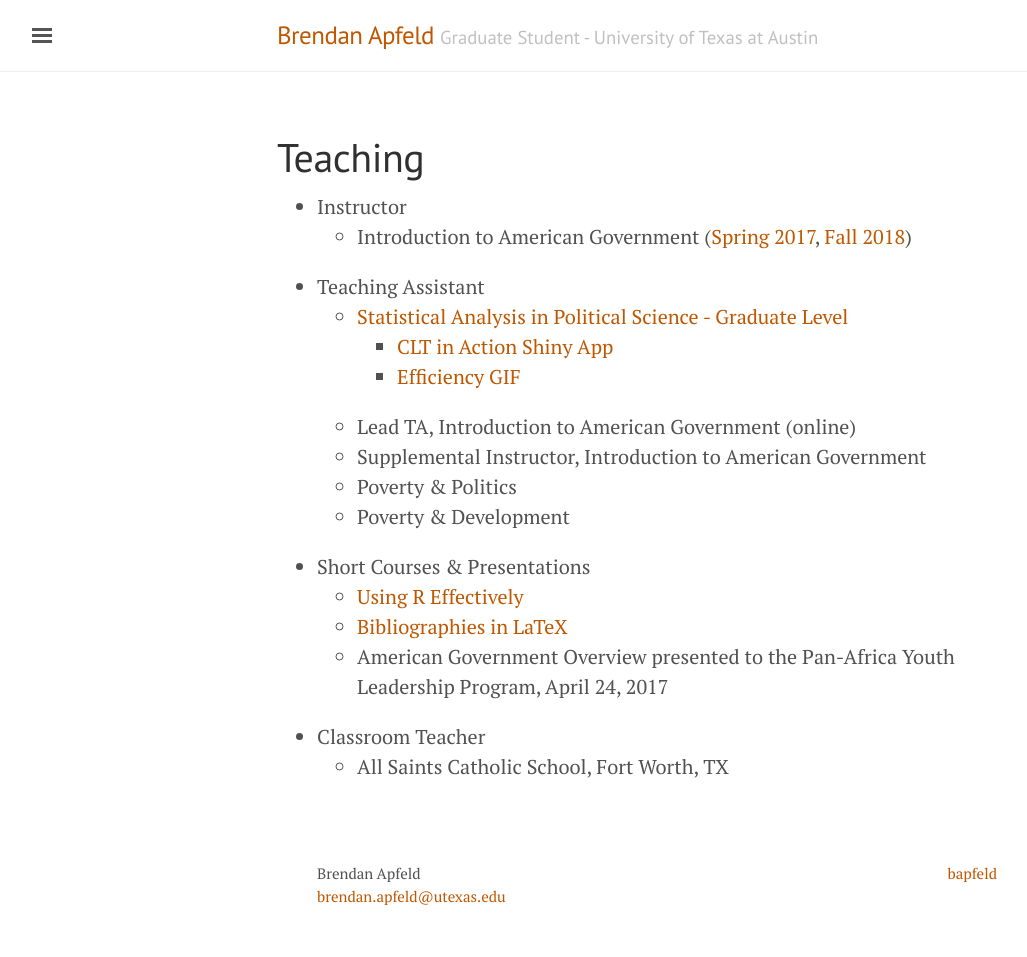
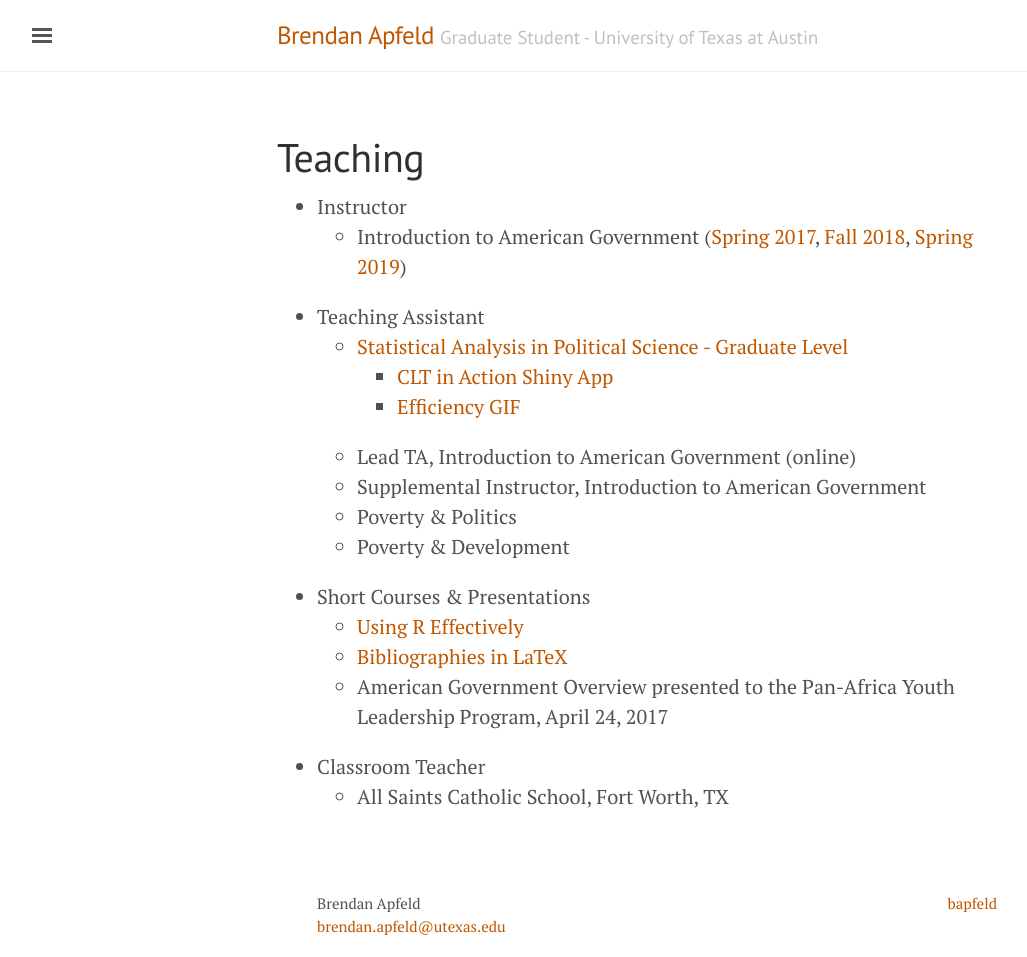
Before and after one commit to bapfeld/bapfeld.github.io, a Jekyll site: the page built from teaching.md, in a window 1280 px wide. Shown: the whole page, without its empty margins (3-1030 px from the left). Built offline with Jekyll 4.4.1, drawn with Linux system fonts in a browser that asks for light colours; before the commit the page ends 927 px from its top, so only the background shows below that.

Commit message:
adds spring 2019 gov310 syllabus

```diff
--- a/teaching.md
+++ b/teaching.md
@@ -3,7 +3,7 @@ layout: page
 title: Teaching
 ---
 * Instructor
-    + Introduction to American Government ([Spring 2017](files/sp17_gov310.pdf), [Fall 2018](files/fa18_gov310.pdf))
+    + Introduction to American Government ([Spring 2017](files/sp17_gov310.pdf), [Fall 2018](files/fa18_gov310.pdf), [Spring 2019](files/sp19_gov310.pdf))
 
 * Teaching Assistant
     + [Statistical Analysis in Political Science - Graduate Level](https://github.com/bapfeld/stats-1)
```
Also changed, not shown: 1 other file.
